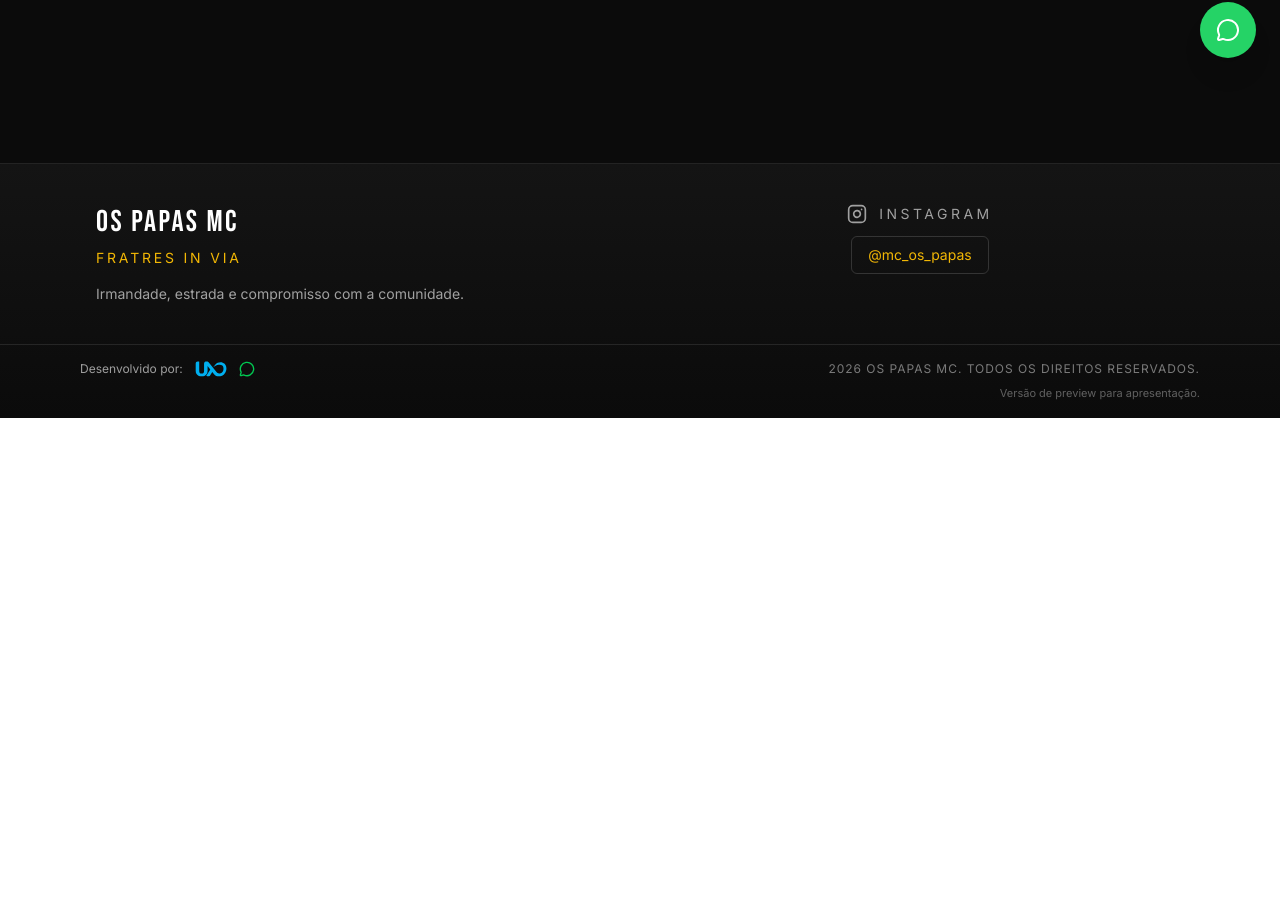
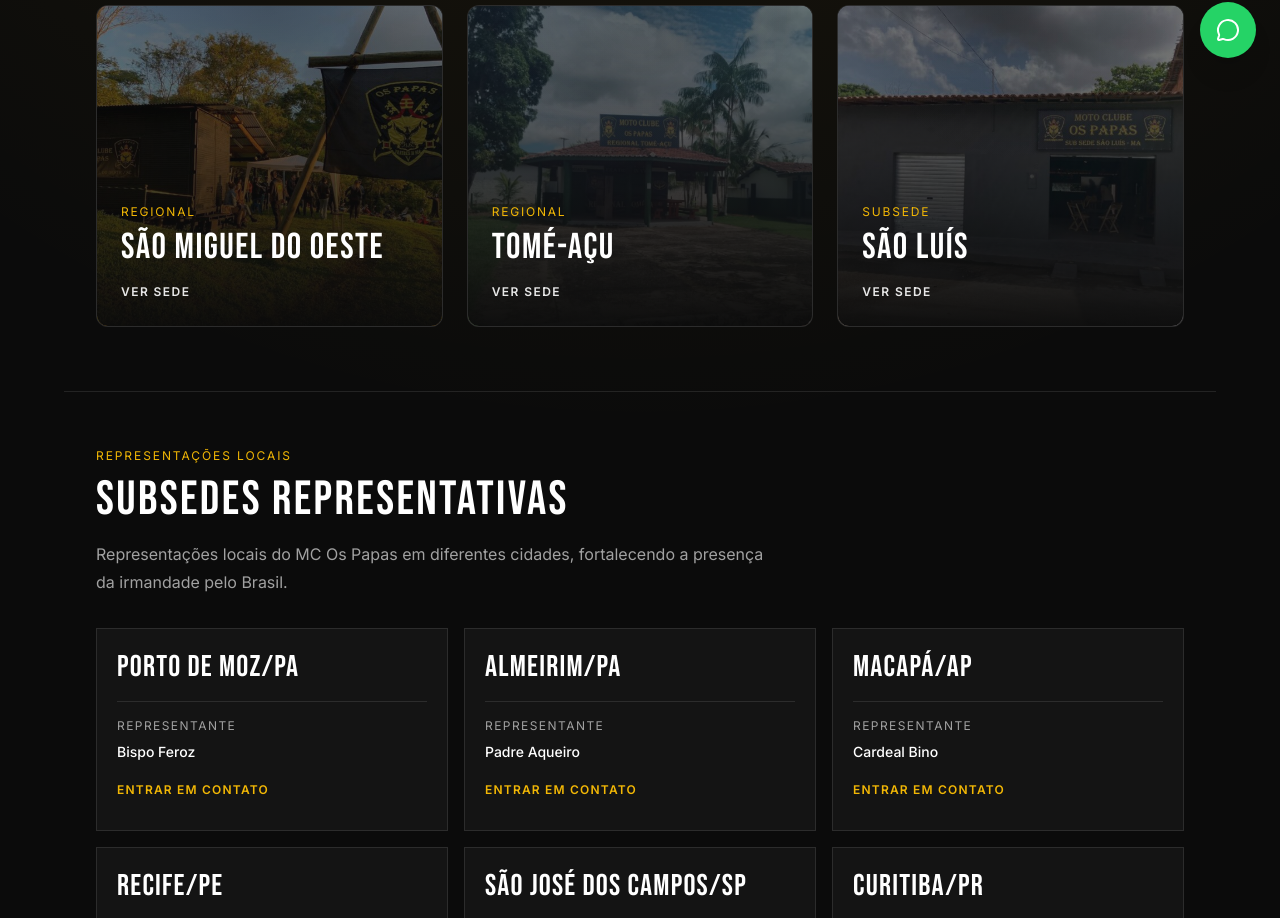
Before and after one commit to pedrocordova82/ospapas-site, a Next.js app in the folder web/: page /sedes in a window 1280 px wide. Before the commit this address had no page. Shown: the part 718-1636 px from the top of the page. Before the commit the page ends 1136 px from the top, so only its background shows below. Built offline with nearby package versions, Linux system fonts and the light colour scheme.

Commit message:
Inclusão da subsedes representativas

```diff
--- a/web/app/page.tsx
+++ b/web/app/page.tsx
@@ -96,6 +96,35 @@
         </section>
       </Reveal>
 
+      <section
+        aria-labelledby="representative-subsedes-callout-title"
+        className="mx-auto w-full max-w-6xl px-4 pt-10 sm:px-6 lg:px-8"
+      >
+        <div className="flex flex-col gap-6 border-y border-white/10 bg-[color:var(--color-bg-900)] px-5 py-6 sm:px-6 sm:py-8 lg:flex-row lg:items-center lg:justify-between lg:px-8">
+          <div className="max-w-2xl">
+            <p className="text-xs uppercase tracking-[0.16em] text-[color:var(--color-gold-500)]">
+              Representações Locais
+            </p>
+            <h3
+              id="representative-subsedes-callout-title"
+              className="mt-2 font-heading text-3xl uppercase tracking-[0.05em] text-[color:var(--color-text-100)] sm:text-4xl"
+            >
+              Subsedes Representativas
+            </h3>
+            <p className="mt-3 text-sm leading-6 text-[color:var(--color-text-300)] sm:text-base">
+              Conheça também as representações locais do MC Os Papas em diferentes cidades do Brasil.
+            </p>
+          </div>
+
+          <Link
+            href="/sedes#subsedes-representativas"
+            className="inline-flex min-h-11 w-full shrink-0 items-center justify-center self-start rounded-md border border-[color:var(--color-gold-500)] px-5 py-2.5 text-sm font-semibold uppercase tracking-[0.12em] text-[color:var(--color-gold-500)] transition hover:bg-[color:var(--color-gold-500)] hover:text-black sm:w-auto lg:self-auto"
+          >
+            Veja Mais
+          </Link>
+        </div>
+      </section>
+
       <section className="mx-auto grid w-full max-w-6xl gap-8 px-4 pt-20 sm:px-6 lg:grid-cols-2 lg:px-8 lg:pt-24">
         {baseSections.map((section) => (
           section.id === "sobre" ? (
--- /dev/null
+++ b/web/app/sedes/page.tsx
@@ -0,0 +1,41 @@
+import type { Metadata } from "next";
+import { RepresentativeSubsedesSection } from "@/components/sedes/RepresentativeSubsedesSection";
+import { SedeCard } from "@/components/sedes/SedeCard";
+import { sedes } from "@/data/sedes/sedes";
+
+export const metadata: Metadata = {
+  title: "Sedes | MC Os Papas",
+  description: "Conheça as sedes, regionais e representações locais do Moto Clube Os Papas.",
+};
+
+export default function SedesPage() {
+  return (
+    <div className="pb-20">
+      <section className="mx-auto w-full max-w-6xl px-4 pt-16 sm:px-6 sm:pt-20 lg:px-8 lg:pt-24">
+        <p className="text-xs uppercase tracking-[0.16em] text-[color:var(--color-gold-500)]">
+          Onde Estamos
+        </p>
+        <h1 className="mt-3 font-heading text-5xl uppercase tracking-[0.05em] text-[color:var(--color-text-100)] sm:text-6xl">
+          Sedes / Subsedes
+        </h1>
+        <p className="mt-4 max-w-2xl text-base leading-7 text-[color:var(--color-text-300)]">
+          O Moto Clube está presente em diferentes regiões do Brasil, preservando sempre nossos valores.
+        </p>
+
+        <div className="mt-10 grid gap-6 md:grid-cols-2 xl:grid-cols-3">
+          {sedes.map((sede) => (
+            <SedeCard
+              key={sede.slug}
+              name={sede.name}
+              href={`/sedes/${sede.slug}`}
+              imageUrl={sede.image}
+              type={sede.type === "Sede" ? "Sede Nacional" : sede.type}
+            />
+          ))}
+        </div>
+      </section>
+
+      <RepresentativeSubsedesSection />
+    </div>
+  );
+}
--- a/web/components/layout/Header.tsx
+++ b/web/components/layout/Header.tsx
@@ -10,7 +10,7 @@
   { label: "Home", href: "/#top", activePath: "/" },
   { label: "Quem Somos", href: "/sobre", activePath: "/sobre" },
   { label: "Diretoria", href: "/diretoria", activePath: "/diretoria" },
-  { label: "Sedes", href: "/#sedes", activePath: "/sedes" },
+  { label: "Sedes", href: "/sedes", activePath: "/sedes" },
   { label: "Eventos", href: "/#eventos", activePath: "/eventos" },
   { label: "Filantropia", href: "/#filantropia", activePath: "/filantropia" },
   // Removido item "Contato" para evitar redundância,
--- /dev/null
+++ b/web/components/sedes/RepresentativeSubsedesSection.tsx
@@ -0,0 +1,64 @@
+import { representativeSubsedes } from "@/data/sedes/representative-subsedes";
+
+function toWaMe(phone: string) {
+  return `https://wa.me/${phone.replace(/\D/g, "")}`;
+}
+
+export function RepresentativeSubsedesSection() {
+  if (representativeSubsedes.length === 0) {
+    return null;
+  }
+
+  return (
+    <section
+      id="subsedes-representativas"
+      aria-labelledby="representative-subsedes-title"
+      className="mx-auto mt-14 w-full max-w-6xl scroll-mt-24 border-t border-white/10 px-4 pt-12 sm:px-6 md:scroll-mt-28 lg:mt-16 lg:px-8 lg:pt-14"
+    >
+      <p className="text-xs uppercase tracking-[0.16em] text-[color:var(--color-gold-500)]">
+        Representações Locais
+      </p>
+      <h2
+        id="representative-subsedes-title"
+        className="mt-3 font-heading text-4xl uppercase tracking-[0.05em] text-[color:var(--color-text-100)] sm:text-5xl"
+      >
+        Subsedes Representativas
+      </h2>
+      <p className="mt-4 max-w-2xl text-base leading-7 text-[color:var(--color-text-300)]">
+        Representações locais do MC Os Papas em diferentes cidades, fortalecendo a presença da irmandade pelo Brasil.
+      </p>
+
+      <div className="mt-8 grid gap-4 sm:grid-cols-2 lg:grid-cols-3">
+        {representativeSubsedes.map(({ id, city, state, representative, whatsapp }) => (
+          <article
+            key={id}
+            className="border border-white/10 bg-[color:var(--color-bg-900)] p-5"
+          >
+            <h3 className="font-heading text-3xl uppercase tracking-[0.04em] text-[color:var(--color-text-100)]">
+              {city}/{state}
+            </h3>
+            <div className="mt-4 border-t border-white/10 pt-4">
+              <p className="text-xs uppercase tracking-[0.12em] text-[color:var(--color-text-300)]">
+                Representante
+              </p>
+              <p className="mt-2 min-w-0 text-sm font-medium text-[color:var(--color-text-100)]">
+                {representative}
+              </p>
+              {whatsapp ? (
+                <a
+                  href={toWaMe(whatsapp)}
+                  target="_blank"
+                  rel="noopener noreferrer"
+                  aria-label={`Falar com ${representative} pelo WhatsApp`}
+                  className="mt-2 inline-flex min-h-10 items-center text-xs font-semibold uppercase tracking-[0.1em] text-[color:var(--color-gold-500)] transition hover:text-[color:var(--color-gold-400)] hover:underline focus-visible:rounded-sm focus-visible:outline-none focus-visible:ring-2 focus-visible:ring-[color:var(--color-gold-500)] focus-visible:ring-offset-2 focus-visible:ring-offset-[color:var(--color-bg-900)]"
+                >
+                  Entrar em contato
+                </a>
+              ) : null}
+            </div>
+          </article>
+        ))}
+      </div>
+    </section>
+  );
+}
--- /dev/null
+++ b/web/data/sedes/representative-subsedes.ts
@@ -0,0 +1,76 @@
+export type RepresentativeSubsede = {
+  id: string;
+  city: string;
+  state: string;
+  representative: string;
+  whatsapp?: string;
+};
+
+// Contato temporário até a confirmação dos números oficiais dos representantes.
+const temporaryWhatsapp = "999999999";
+
+export const representativeSubsedes: RepresentativeSubsede[] = [
+  {
+    id: "porto-de-moz-pa",
+    city: "Porto de Moz",
+    state: "PA",
+    representative: "Bispo Feroz",
+    whatsapp: temporaryWhatsapp,
+  },
+  {
+    id: "almeirim-pa",
+    city: "Almeirim",
+    state: "PA",
+    representative: "Padre Aqueiro",
+    whatsapp: temporaryWhatsapp,
+  },
+  {
+    id: "macapa-ap",
+    city: "Macapá",
+    state: "AP",
+    representative: "Cardeal Bino",
+    whatsapp: temporaryWhatsapp,
+  },
+  {
+    id: "recife-pe",
+    city: "Recife",
+    state: "PE",
+    representative: "Cardeal Carcará",
+    whatsapp: temporaryWhatsapp,
+  },
+  {
+    id: "sao-jose-dos-campos-sp",
+    city: "São José dos Campos",
+    state: "SP",
+    representative: "Cardeal Velasco",
+    whatsapp: temporaryWhatsapp,
+  },
+  {
+    id: "curitiba-pr",
+    city: "Curitiba",
+    state: "PR",
+    representative: "Bispa Miminha e Bispo Cabelo de Freira",
+    whatsapp: temporaryWhatsapp,
+  },
+  {
+    id: "criciuma-sc",
+    city: "Criciúma",
+    state: "SC",
+    representative: "Bispo Rocky",
+    whatsapp: temporaryWhatsapp,
+  },
+  {
+    id: "umuarama-pa",
+    city: "Umuarama",
+    state: "PA",
+    representative: "Cardeal Jota",
+    whatsapp: temporaryWhatsapp,
+  },
+  {
+    id: "rio-grande-rs",
+    city: "Rio Grande",
+    state: "RS",
+    representative: "Cardeal Freedie",
+    whatsapp: temporaryWhatsapp,
+  },
+];
```
